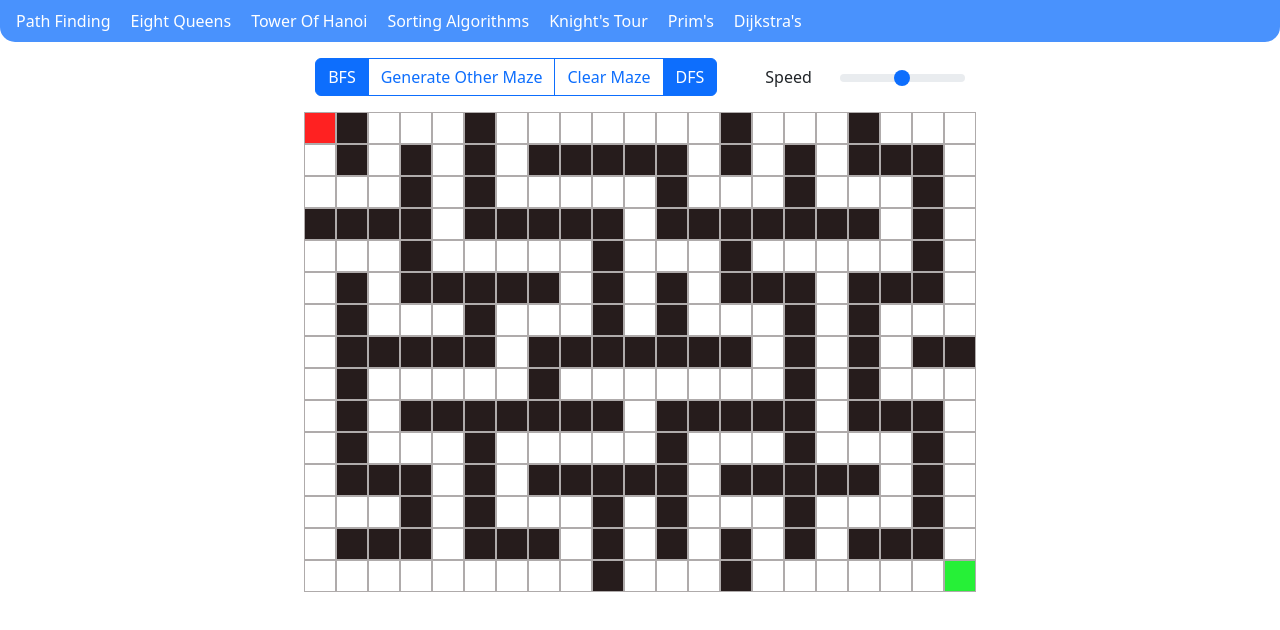
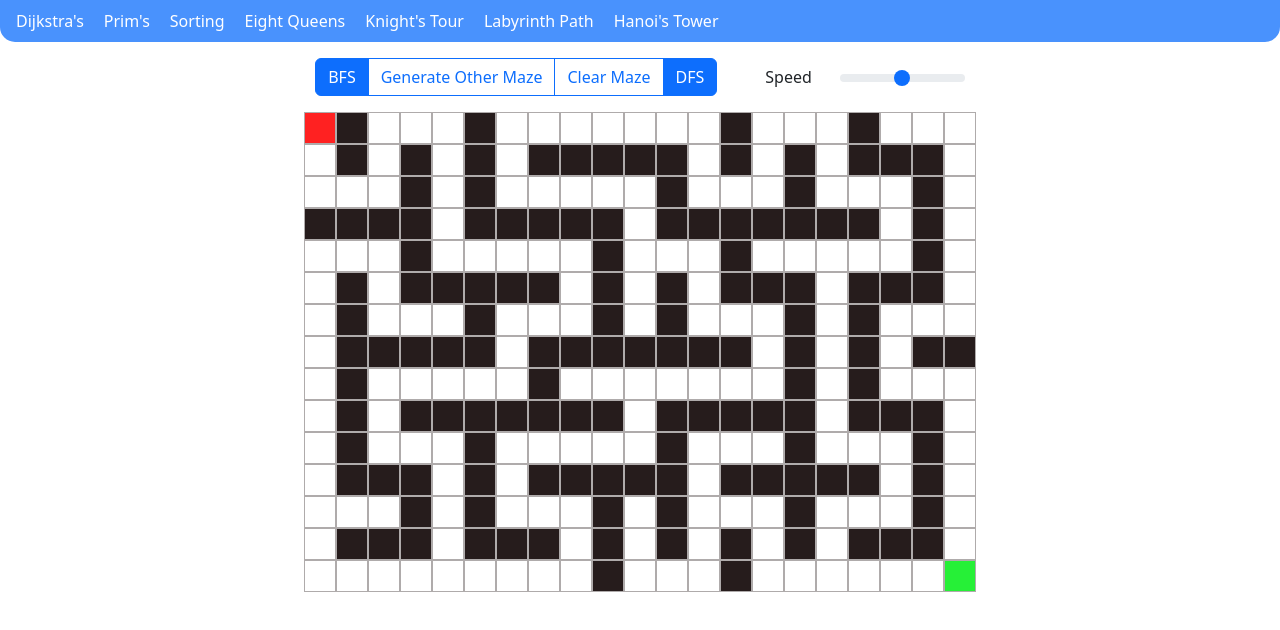
Before and after one commit to IvayloNikolov36/AlgorithmVisualiser, a React (Create React App) app in the folder algorithm-visualizer/: page / in a window 1280 px wide. Shown: the top 630 px of the page. Built offline with nearby package versions, Linux system fonts and the light colour scheme.

Commit message:
nav links rearrangement

```diff
--- a/algorithm-visualizer/src/components/main/Header.jsx
+++ b/algorithm-visualizer/src/components/main/Header.jsx
@@ -7,13 +7,13 @@ export function Header() {
     return (
         <div className="header d-flex align-items-center px-3">
             <div className="d-flex justify-content-start align-middle nav">
-                <NavLink to={routes.PathFinding}>Path Finding</NavLink>
+                <NavLink to={routes.Dijkstras}>Dijkstra's</NavLink>
+                <NavLink to={routes.Prims}>Prim's</NavLink>
+                <NavLink to={routes.Sorting}>Sorting</NavLink>
                 <NavLink to={routes.EightQueens}>Eight Queens</NavLink>
-                <NavLink to={routes.TowerOfHanoi}>Tower Of Hanoi</NavLink>
-                <NavLink to={routes.Sorting}>Sorting Algorithms</NavLink>
                 <NavLink to={routes.KnightsTour}>Knight's Tour</NavLink>
-                <NavLink to={routes.Prims}>Prim's</NavLink>
-                <NavLink to={routes.Dijkstras}>Dijkstra's</NavLink>
+                <NavLink to={routes.PathFinding}>Labyrinth Path</NavLink>
+                <NavLink to={routes.TowerOfHanoi}>Hanoi's Tower</NavLink>
             </div>
         </div>
     );
```
